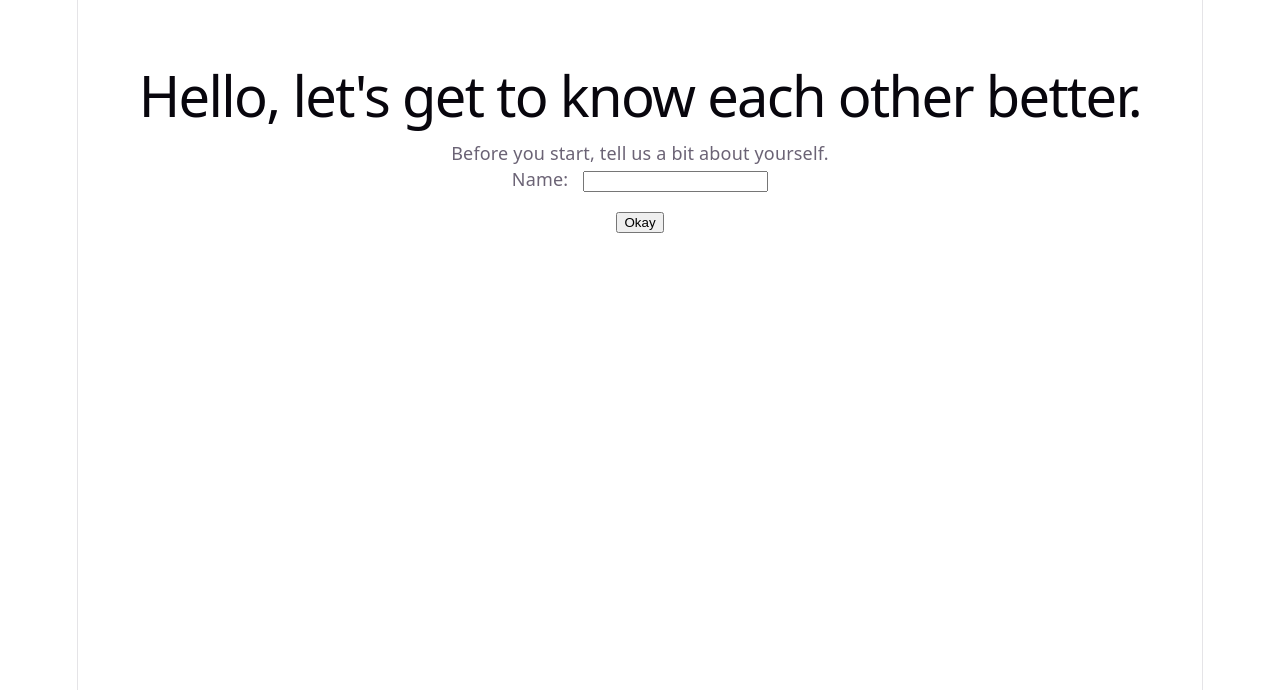
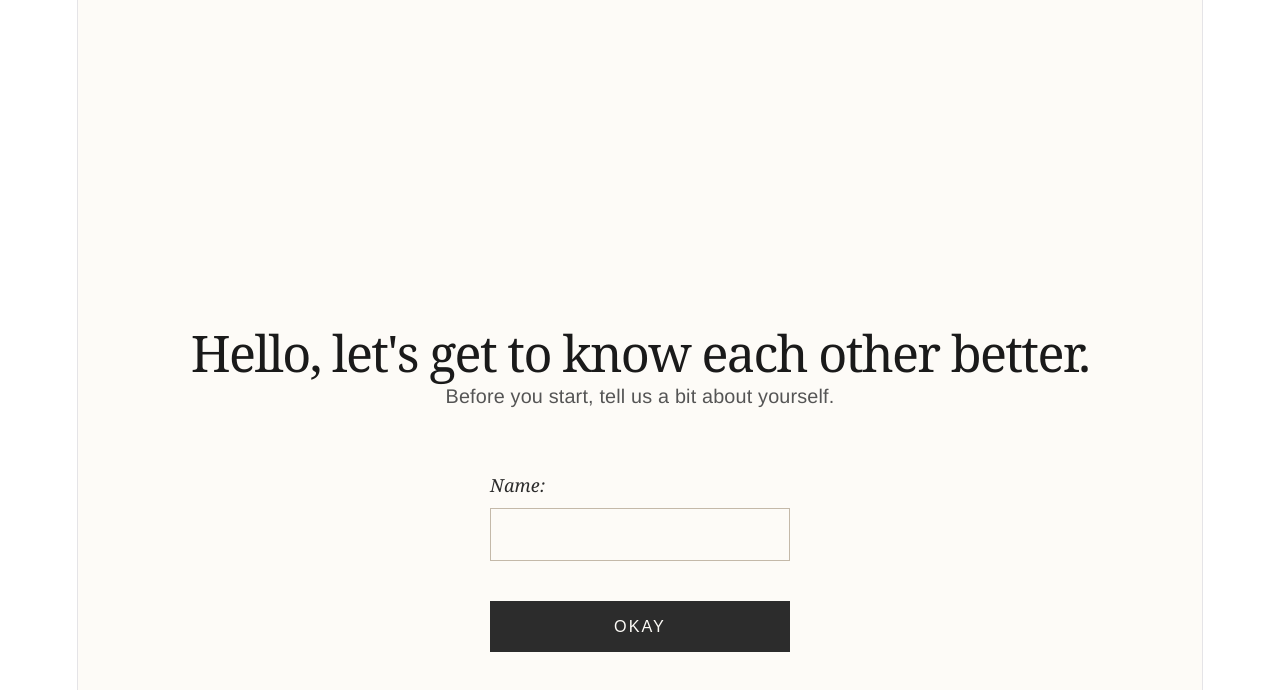
Before and after one commit to pavlovskakristina/RunningAnalyzer, a React (Vite) app: page /welcome in a window 1280 px wide. Shown: the top 690 px of the page. Built offline with nearby package versions, Linux system fonts and the light colour scheme.

Commit message:
feat: AI generated plik welcomePage.css i dopasowanie WelcomePage.jsx pod stylizację

```diff
--- /dev/null
+++ b/src/pages/WelcomePage.css
@@ -0,0 +1,85 @@
+/* WelcomePage.css */
+
+.welcome-container {
+    padding: 80px 20px;
+    text-align: center;
+    background-color: #FDFBF7; /* Elegancki kremowy/złamana biel */
+    color: #2C2C2C; /* Głęboki, miękki czarny dla doskonałej czytelności */
+    font-family: 'Helvetica Neue', Helvetica, Arial, sans-serif;
+    min-height: 100vh;
+    display: flex;
+    flex-direction: column;
+    align-items: center;
+    justify-content: center;
+}
+
+.welcome-heading {
+    font-family: 'Georgia', 'Times New Roman', serif; /* Klasyczny font szeryfowy */
+    font-weight: 400;
+    font-size: 2.8rem;
+    margin-bottom: 15px;
+    color: #1A1A1A; /* Wymuszenie koloru, by nadpisać globalne style */
+}
+
+.welcome-text {
+    font-size: 1.1rem;
+    color: #555555;
+    margin-bottom: 60px;
+    max-width: 500px;
+    line-height: 1.6;
+    font-weight: 300;
+}
+
+.welcome-form {
+    display: flex;
+    flex-direction: column;
+    align-items: center;
+    gap: 30px;
+}
+
+.welcome-label {
+    font-family: 'Georgia', 'Times New Roman', serif;
+    font-size: 1rem;
+    color: #2C2C2C;
+    display: block;
+    margin-bottom: 10px;
+    text-align: left;
+    width: 300px;
+    font-style: italic; /* Elegancki detal */
+}
+
+.welcome-input {
+    padding: 15px 20px;
+    background-color: transparent;
+    border: 1px solid #C4B9A9; /* Subtelny, beżowy kontur */
+    color: #2C2C2C;
+    font-size: 1rem;
+    width: 300px;
+    outline: none;
+    transition: border-color 0.3s ease;
+    box-sizing: border-box;
+}
+
+.welcome-input:focus {
+    border-color: #2C2C2C;
+}
+
+.welcome-button {
+    padding: 15px 40px;
+    background-color: #2C2C2C;
+    color: #FDFBF7;
+    border: 1px solid #2C2C2C;
+    font-size: 0.9rem;
+    font-weight: 400;
+    letter-spacing: 2px; /* Rozstrzelone litery - detal premium */
+    text-transform: uppercase;
+    cursor: pointer;
+    transition: all 0.3s ease;
+    margin-top: 10px;
+    width: 300px; /* Taka sama szerokość jak input dla harmonii */
+}
+
+.welcome-button:hover {
+    background-color: #FDFBF7;
+    color: #2C2C2C;
+}
--- a/src/pages/WelcomePage.jsx
+++ b/src/pages/WelcomePage.jsx
@@ -1,5 +1,6 @@
 import { Outlet, useNavigate } from 'react-router-dom';
 import { useState } from 'react';
+import './WelcomePage.css';
 
 function WelcomePage() {
     const navigate = useNavigate();
@@ -15,22 +16,24 @@ function WelcomePage() {
     };
 
     return (
-        <div style={{ padding: '50px', textAlign: 'center' }}>
-            <h1>Hello, let's get to know each other better.</h1>
-            <p>Before you start, tell us a bit about yourself.</p>
+        <div className="welcome-container">
+            <h1 className="welcome-heading">Hello, let's get to know each other better.</h1>
+            <p className="welcome-text">Before you start, tell us a bit about yourself.</p>
 
-            <form onSubmit={handleSubmit}>
+            <form onSubmit={handleSubmit} className="welcome-form">
                 {/* FORMULARZ */}
                 <div>
-                    <label>Name: <input
+                    <label htmlFor="name" className="welcome-label">Name:</label>
+                    <input
+                        id="name"
                         type="text"
                         value={name} // Łączymy input ze zmienna
                         onChange={(e) => setName(e.target.value)} // Aktualizujemy stan przy każdym wciśnięciu klawisza
                         required
-                        style={{ marginLeft: '10px' }} />
-                    </label>
+                        className="welcome-input"
+                    />
                 </div>
-                <button type="submit" style={{ marginTop: '20px' }}>
+                <button type="submit" className="welcome-button">
                     Okay
                 </button>
             </form>
```
